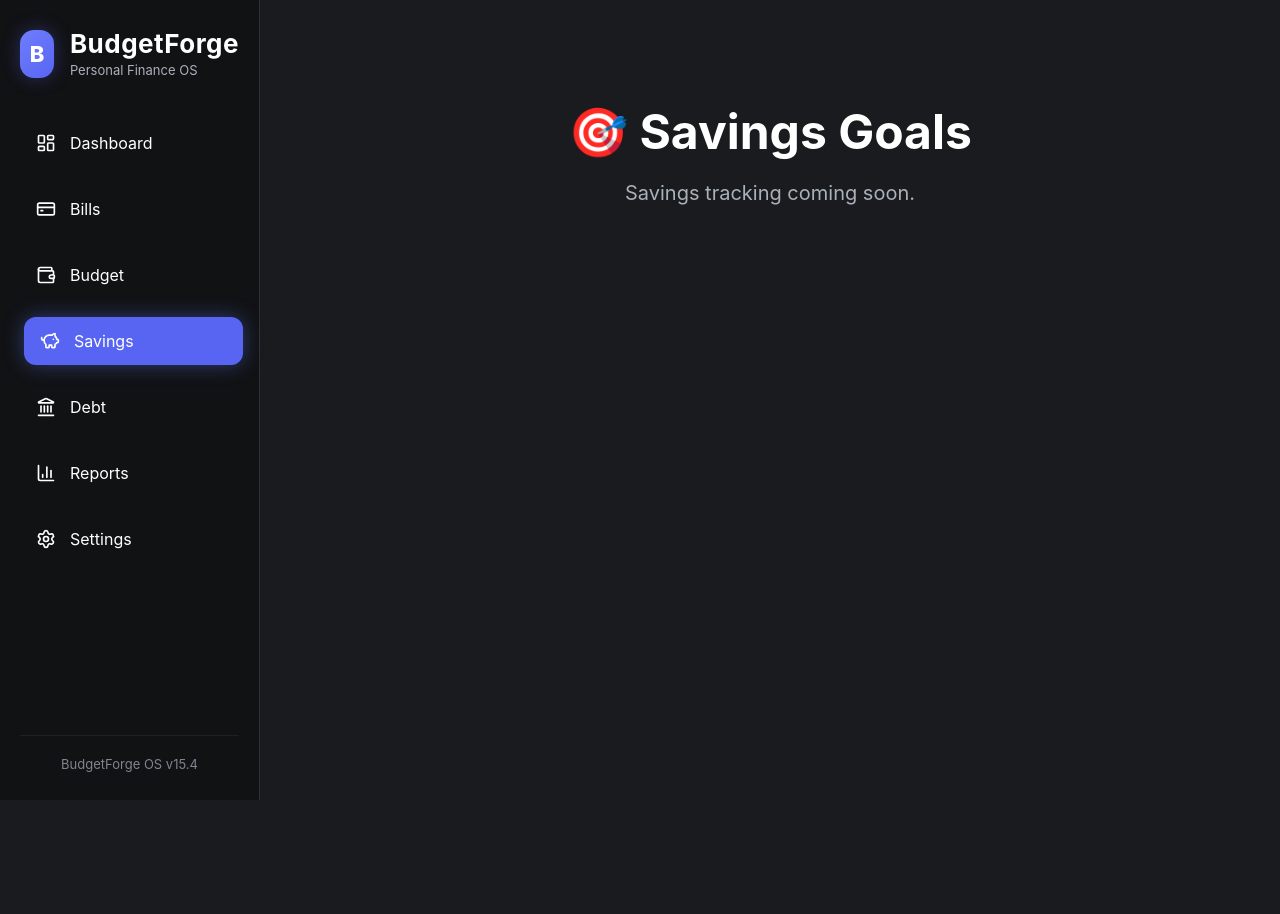
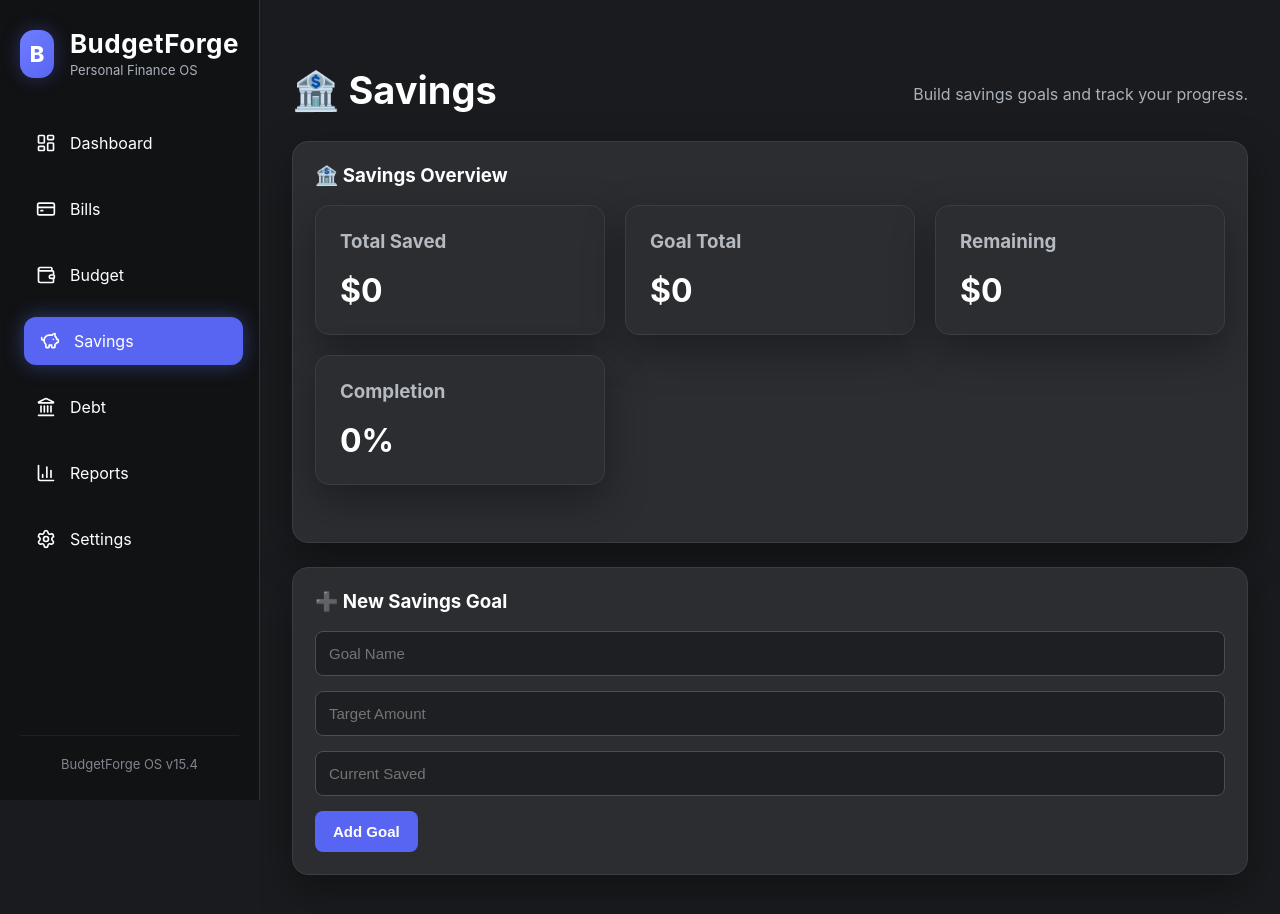
Before and after one commit to river-log/BudgetForge, a React (Vite) app: page /savings in a window 1280 px wide. Shown: the top 914 px of the page. Before the commit the page ends 800 px from the top, so only its background shows below. Built offline with nearby package versions, Linux system fonts and the light colour scheme.

Commit message:
Version 16.0 - Added savings goals and reusable modal system

```diff
--- /dev/null
+++ b/src/components/Modal.css
@@ -0,0 +1,136 @@
+/* =====================================================
+   BudgetForge Modal
+===================================================== */
+
+.modal-overlay {
+  position: fixed;
+  inset: 0;
+
+  display: flex;
+  align-items: center;
+  justify-content: center;
+
+  background: rgba(0, 0, 0, 0.55);
+
+  backdrop-filter: blur(8px);
+
+  z-index: 9999;
+
+  animation: modalFade .18s ease;
+}
+
+.modal {
+  width: 460px;
+  max-width: 92%;
+
+  background: rgba(32, 34, 37, 0.96);
+
+  border: 1px solid rgba(255,255,255,.08);
+
+  border-radius: 18px;
+
+  overflow: hidden;
+
+  box-shadow:
+    0 25px 60px rgba(0,0,0,.45);
+
+  animation: modalPop .18s ease;
+}
+
+.modal-header {
+  display: flex;
+  align-items: center;
+  justify-content: space-between;
+
+  padding: 22px 24px;
+
+  border-bottom: 1px solid rgba(255,255,255,.06);
+}
+
+.modal-header h2 {
+  margin: 0;
+
+  font-size: 22px;
+
+  font-weight: 700;
+}
+
+.modal-close {
+  width: 36px;
+  height: 36px;
+
+  border: none;
+
+  border-radius: 10px;
+
+  background: transparent;
+
+  color: #ffffff;
+
+  cursor: pointer;
+
+  font-size: 18px;
+
+  transition: .2s;
+}
+
+.modal-close:hover {
+  background: rgba(255,255,255,.08);
+}
+
+.modal-body {
+  padding: 24px;
+}
+
+.modal-body p {
+  margin-top: 0;
+}
+
+.modal-body input {
+  margin-bottom: 20px;
+}
+
+.modal-actions {
+  display: flex;
+  justify-content: flex-end;
+
+  gap: 12px;
+
+  margin-top: 24px;
+}
+
+.modal-actions button {
+  min-width: 120px;
+}
+
+.modal-actions .secondary {
+  background: transparent;
+
+  border: 1px solid rgba(255,255,255,.12);
+}
+
+.modal-actions .secondary:hover {
+  background: rgba(255,255,255,.06);
+}
+
+@keyframes modalFade {
+  from {
+    opacity: 0;
+  }
+
+  to {
+    opacity: 1;
+  }
+}
+
+@keyframes modalPop {
+  from {
+    opacity: 0;
+    transform: scale(.95) translateY(-10px);
+  }
+
+  to {
+    opacity: 1;
+    transform: scale(1) translateY(0);
+  }
+}
--- /dev/null
+++ b/src/components/Modal.jsx
@@ -0,0 +1,41 @@
+import "./Modal.css";
+
+function Modal({
+  open,
+  title,
+  children,
+  onClose,
+}) {
+  if (!open) return null;
+
+  return (
+    <div
+      className="modal-overlay"
+      onClick={onClose}
+    >
+      <div
+        className="modal"
+        onClick={(e) =>
+          e.stopPropagation()
+        }
+      >
+        <div className="modal-header">
+          <h2>{title}</h2>
+
+          <button
+            className="modal-close"
+            onClick={onClose}
+          >
+            ✕
+          </button>
+        </div>
+
+        <div className="modal-body">
+          {children}
+        </div>
+      </div>
+    </div>
+  );
+}
+
+export default Modal;
--- a/src/pages/SavingsPage.jsx
+++ b/src/pages/SavingsPage.jsx
@@ -1,12 +1,149 @@
+import { useEffect, useState } from "react";
+import Modal from "../components/Modal";
+import "../components/Modal.css";
+
+import SavingsSummaryWidget from "../widgets/SavingsSummaryWidget";
+import SavingsGoalCard from "../widgets/SavingsGoalCard";
+import AddSavingsGoal from "../widgets/AddSavingsGoal";
+
 function SavingsPage() {
+  const [goals, setGoals] = useState(() => {
+    const saved = localStorage.getItem(
+      "budgetforge-savings"
+    );
+
+    return saved ? JSON.parse(saved) : [];
+  });
+
+  const [modalOpen, setModalOpen] = useState(false);
+  const [modalMode, setModalMode] = useState("");
+  const [selectedGoal, setSelectedGoal] = useState(null);
+  const [amount, setAmount] = useState("");
+
+  useEffect(() => {
+    localStorage.setItem(
+      "budgetforge-savings",
+      JSON.stringify(goals)
+    );
+  }, [goals]);
+
+  function addGoal(goal) {
+    setGoals((prev) => [...prev, goal]);
+  }
+
+  function openDeposit(id) {
+    setSelectedGoal(id);
+    setModalMode("deposit");
+    setAmount("");
+    setModalOpen(true);
+  }
+
+  function openWithdraw(id) {
+    setSelectedGoal(id);
+    setModalMode("withdraw");
+    setAmount("");
+    setModalOpen(true);
+  }
+
+  function submitTransaction() {
+    const value = Number(amount);
+
+    if (!value || value <= 0) return;
+
+    setGoals((prev) =>
+      prev.map((goal) => {
+        if (goal.id !== selectedGoal) {
+          return goal;
+        }
+
+        return {
+          ...goal,
+          saved:
+            modalMode === "deposit"
+              ? goal.saved + value
+              : Math.max(goal.saved - value, 0),
+        };
+      })
+    );
+
+    setModalOpen(false);
+    setAmount("");
+    setSelectedGoal(null);
+  }
+
   return (
-    <div className="coming-soon">
-      <h1>🎯 Savings Goals</h1>
+    <>
+      <div className="dashboard-header">
+        <h1>🏦 Savings</h1>
 
-      <p>
-        Savings tracking coming soon.
-      </p>
-    </div>
+        <p className="text-muted">
+          Build savings goals and track your
+          progress.
+        </p>
+      </div>
+
+      <SavingsSummaryWidget goals={goals} />
+
+      <div
+        className="widget-grid"
+        style={{ marginTop: "24px" }}
+      >
+        <AddSavingsGoal
+          addGoal={addGoal}
+        />
+
+        {goals.map((goal) => (
+          <SavingsGoalCard
+            key={goal.id}
+            goal={goal}
+            onDeposit={openDeposit}
+            onWithdraw={openWithdraw}
+          />
+        ))}
+      </div>
+
+      <Modal
+        open={modalOpen}
+        onClose={() => setModalOpen(false)}
+        title={
+          modalMode === "deposit"
+            ? "💰 Deposit Funds"
+            : "➖ Withdraw Funds"
+        }
+      >
+        <p>
+          Enter the amount you would like to{" "}
+          {modalMode}.
+        </p>
+
+        <input
+          type="number"
+          placeholder="Amount"
+          value={amount}
+          onChange={(e) =>
+            setAmount(e.target.value)
+          }
+          autoFocus
+        />
+
+        <div className="modal-actions">
+          <button
+            className="secondary"
+            onClick={() =>
+              setModalOpen(false)
+            }
+          >
+            Cancel
+          </button>
+
+          <button
+            onClick={submitTransaction}
+          >
+            Confirm
+          </button>
+        </div>
+      </Modal>
+    </>
   );
 }
 
--- /dev/null
+++ b/src/widgets/AddSavingsGoal.jsx
@@ -0,0 +1,67 @@
+import { useState } from "react";
+
+function AddSavingsGoal({ addGoal }) {
+  const [name, setName] = useState("");
+  const [target, setTarget] = useState("");
+  const [saved, setSaved] = useState("");
+
+  function handleSubmit(e) {
+    e.preventDefault();
+
+    if (!name.trim() || !target) return;
+
+    addGoal({
+      id: Date.now(),
+      name: name.trim(),
+      target: Number(target),
+      saved: Number(saved) || 0,
+    });
+
+    setName("");
+    setTarget("");
+    setSaved("");
+  }
+
+  return (
+    <div className="widget">
+      <h3>➕ New Savings Goal</h3>
+
+      <form onSubmit={handleSubmit}>
+
+        <input
+          type="text"
+          placeholder="Goal Name"
+          value={name}
+          onChange={(e) =>
+            setName(e.target.value)
+          }
+        />
+
+        <input
+          type="number"
+          placeholder="Target Amount"
+          value={target}
+          onChange={(e) =>
+            setTarget(e.target.value)
+          }
+        />
+
+        <input
+          type="number"
+          placeholder="Current Saved"
+          value={saved}
+          onChange={(e) =>
+            setSaved(e.target.value)
+          }
+        />
+
+        <button type="submit">
+          Add Goal
+        </button>
+
+      </form>
+    </div>
+  );
+}
+
+export default AddSavingsGoal;
--- /dev/null
+++ b/src/widgets/SavingsGoalCard.jsx
@@ -0,0 +1,99 @@
+function SavingsGoalCard({
+  goal,
+  onDeposit,
+  onWithdraw,
+}) {
+  const progress =
+    goal.target > 0
+      ? Math.min(
+          (goal.saved / goal.target) * 100,
+          100
+        )
+      : 0;
+
+  const remaining = Math.max(
+    goal.target - goal.saved,
+    0
+  );
+
+  return (
+    <div className="widget">
+
+      <div
+        style={{
+          display: "flex",
+          justifyContent: "space-between",
+          alignItems: "center",
+          marginBottom: "16px",
+        }}
+      >
+        <h3>{goal.name}</h3>
+
+        <strong>
+          {Math.round(progress)}%
+        </strong>
+      </div>
+
+      <div className="progress">
+        <div
+          className="progress-fill"
+          style={{
+            width: `${progress}%`,
+          }}
+        />
+      </div>
+
+      <p
+        style={{
+          marginTop: "18px",
+          marginBottom: "6px",
+        }}
+      >
+        <strong>
+          ${goal.saved.toLocaleString()}
+        </strong>{" "}
+        of $
+        {goal.target.toLocaleString()}
+      </p>
+
+      <p
+        className="text-muted"
+        style={{
+          marginBottom: "22px",
+        }}
+      >
+        Remaining: $
+        {remaining.toLocaleString()}
+      </p>
+
+      <div
+        style={{
+          display: "flex",
+          gap: "12px",
+        }}
+      >
+        <button
+          onClick={() =>
+            onDeposit(goal.id)
+          }
+        >
+          Deposit
+        </button>
+
+        <button
+          onClick={() =>
+            onWithdraw(goal.id)
+          }
+          style={{
+            background: "#ED4245",
+          }}
+        >
+          Withdraw
+        </button>
+      </div>
+
+    </div>
+  );
+}
+
+export default SavingsGoalCard;
--- /dev/null
+++ b/src/widgets/SavingsSummaryWidget.jsx
@@ -0,0 +1,66 @@
+function SavingsSummaryWidget({ goals }) {
+  const totalSaved = goals.reduce(
+    (sum, goal) => sum + Number(goal.saved),
+    0
+  );
+
+  const totalGoal = goals.reduce(
+    (sum, goal) => sum + Number(goal.target),
+    0
+  );
+
+  const remaining = Math.max(
+    totalGoal - totalSaved,
+    0
+  );
+
+  const percent =
+    totalGoal > 0
+      ? Math.round((totalSaved / totalGoal) * 100)
+      : 0;
+
+  return (
+    <div className="widget">
+      <h3>🏦 Savings Overview</h3>
+
+      <div className="dashboard">
+
+        <div className="card">
+          <h3>Total Saved</h3>
+
+          <h2>
+            $
+            {totalSaved.toLocaleString()}
+          </h2>
+        </div>
+
+        <div className="card">
+          <h3>Goal Total</h3>
+
+          <h2>
+            $
+            {totalGoal.toLocaleString()}
+          </h2>
+        </div>
+
+        <div className="card">
+          <h3>Remaining</h3>
+
+          <h2>
+            $
+            {remaining.toLocaleString()}
+          </h2>
+        </div>
+
+        <div className="card">
+          <h3>Completion</h3>
+
+          <h2>{percent}%</h2>
+        </div>
+
+      </div>
+    </div>
+  );
+}
+
+export default SavingsSummaryWidget;
```
